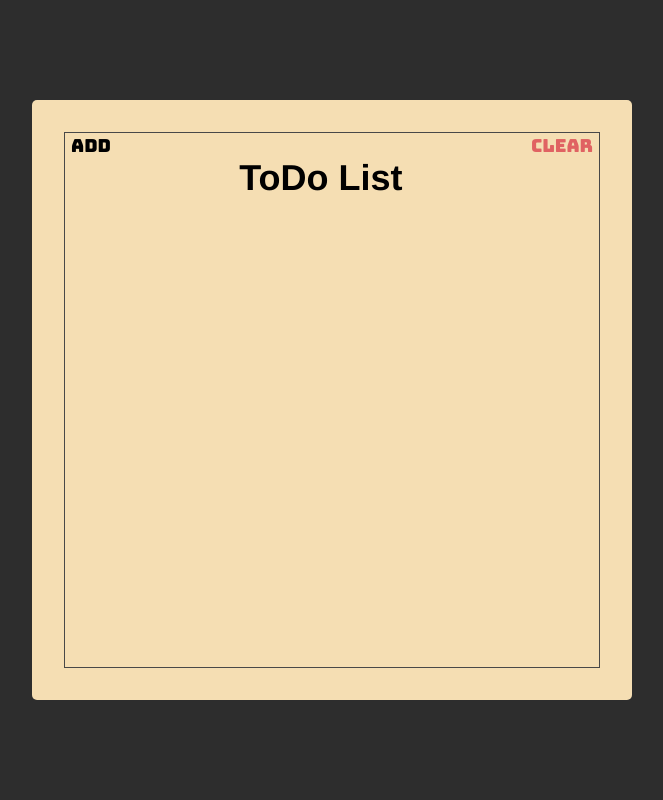
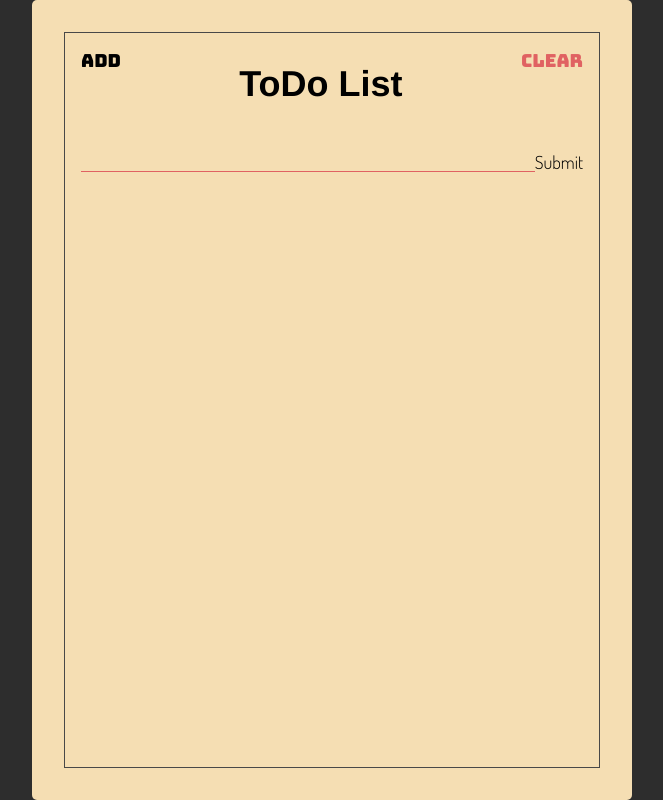
Before and after one commit to therevolt/react-todolist, a website: page index.html in a window 1280 px wide. Shown: the whole page, without its empty margins (308-971 px from the left). Drawn offline with Linux system fonts and the light colour scheme.

Commit message:
Perubahan Style & Penambahan Form Input

```diff
--- a/index.html
+++ b/index.html
@@ -14,11 +14,18 @@
   <body>
     <div class="container">
       <div class="frame">
-        <div class="header">
+        <section class="header">
           <button class="header-btn">Add</button>
           <h1 class="header-title">ToDo List</h1>
           <button class="header-btn main-red-color">Clear</button>
-        </div>
+        </section>
+
+        <section class="add">
+          <form class="add-form">
+            <input type="text" class="add-input" />
+            <button class="add-btn">Submit</button>
+          </form>
+        </section>
       </div>
     </div>
   </body>
--- a/style.css
+++ b/style.css
@@ -32,7 +32,7 @@ html {
 
 .container {
   width: 600px;
-  height: 600px;
+  height: 100%;
   background-color: wheat;
   border-radius: 5px;
   padding: 32px;
@@ -63,4 +63,37 @@ html {
   background: unset;
   border: unset;
   outline: unset;
+  cursor: pointer;
+  padding: 16px;
 }
+
+.add {
+  padding: 16px;
+}
+
+.add-form {
+  display: flex;
+  align-items: flex-start;
+}
+
+.add-input {
+  background: unset;
+  border: unset;
+  padding: 0;
+  flex: 1;
+  border-bottom: 1px solid var(--main-red-color);
+  outline: unset;
+  font-family: "Dosis", sans-serif;
+  font-size: 16px;
+}
+
+.add-btn {
+  font-size: 1.8rem;
+  font-family: "Dosis", sans-serif;
+  padding: 0;
+  padding-right: unset;
+  cursor: pointer;
+  background: unset;
+  border: unset;
+  outline: unset;
+}
```
